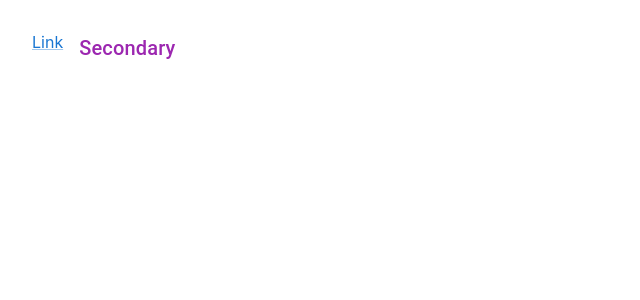
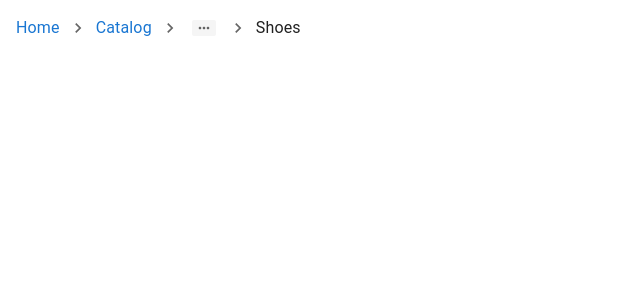
Before and after one commit to GitGud1234/react-mui-demo, a React (Create React App) app: page / in a window 1280 px wide. Shown: the top 300 px of the page, without its empty margins (0-640 px from the left). Built offline with nearby package versions, Linux system fonts and the light colour scheme.

Commit message:
MuiBreadcrumbs component

```diff
--- a/src/App.tsx
+++ b/src/App.tsx
@@ -15,6 +15,7 @@
 import { MuiImageList } from './components/MuiImageList';
 import { MuiNavbar } from './components/MuiNavbar';
 import { MuiLink } from './components/MuiLink';
+import { MuiBreadcrumbs } from './components/MuiBreadcrumbs';
 /*
 const theme = createTheme({
   typography: {
@@ -51,7 +52,8 @@
       {/* {<MuiAccordion />} */}
       {/* {<MuiImageList />} */}
       {/* {<MuiNavbar />} */}
-      {<MuiLink />}
+      {/* {<MuiLink />} */}
+      <MuiBreadcrumbs />
     </div>
     //</ThemeProvider>
   );
--- /dev/null
+++ b/src/components/MuiBreadcrumbs.tsx
@@ -0,0 +1,26 @@
+import { Box, Breadcrumbs, Link, Typography } from '@mui/material';
+import NavigateNextIcon from '@mui/icons-material/NavigateNext';
+
+export const MuiBreadcrumbs = () => {
+  return (
+    <Box m={2}>
+      <Breadcrumbs
+        aria-label="breadcrumbs"
+        separator={<NavigateNextIcon fontSize="small" />}
+        maxItems={2}
+        itemsBeforeCollapse={2}
+      >
+        <Link underline="hover" href="#">
+          Home
+        </Link>
+        <Link underline="hover" href="#">
+          Catalog
+        </Link>
+        <Link underline="hover" href="#">
+          Accessories
+        </Link>
+        <Typography color="text.primary">Shoes</Typography>
+      </Breadcrumbs>
+    </Box>
+  );
+};
```
